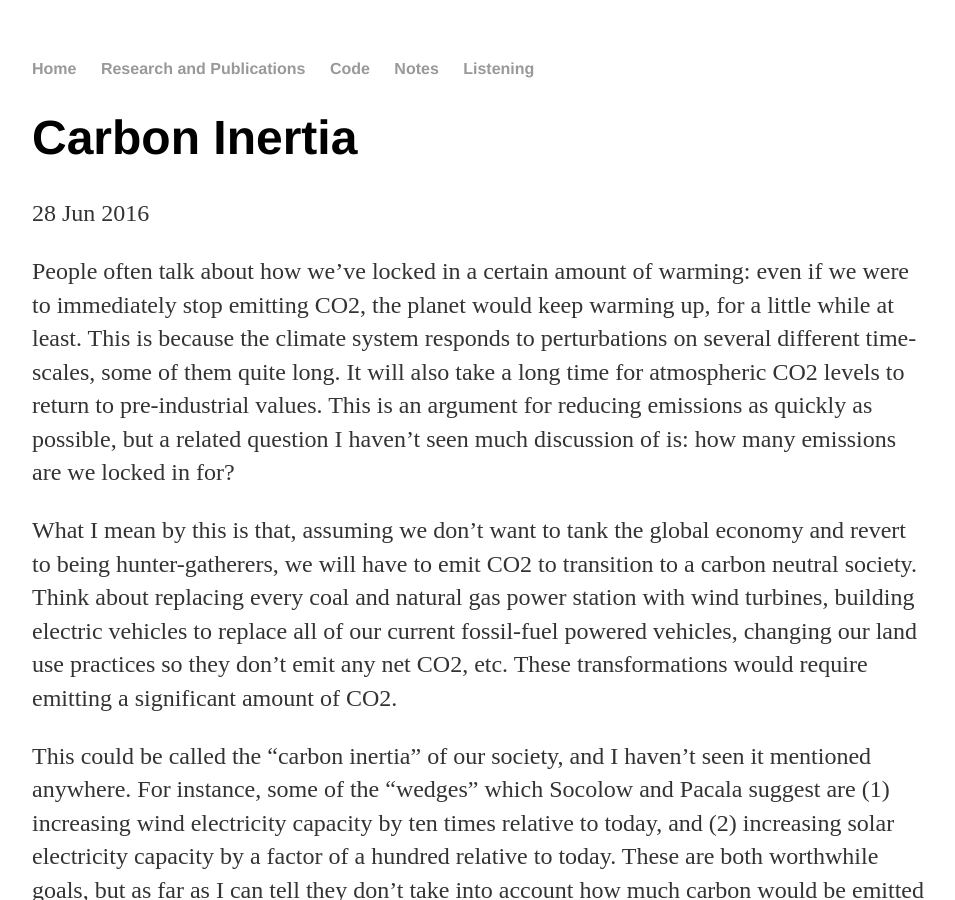
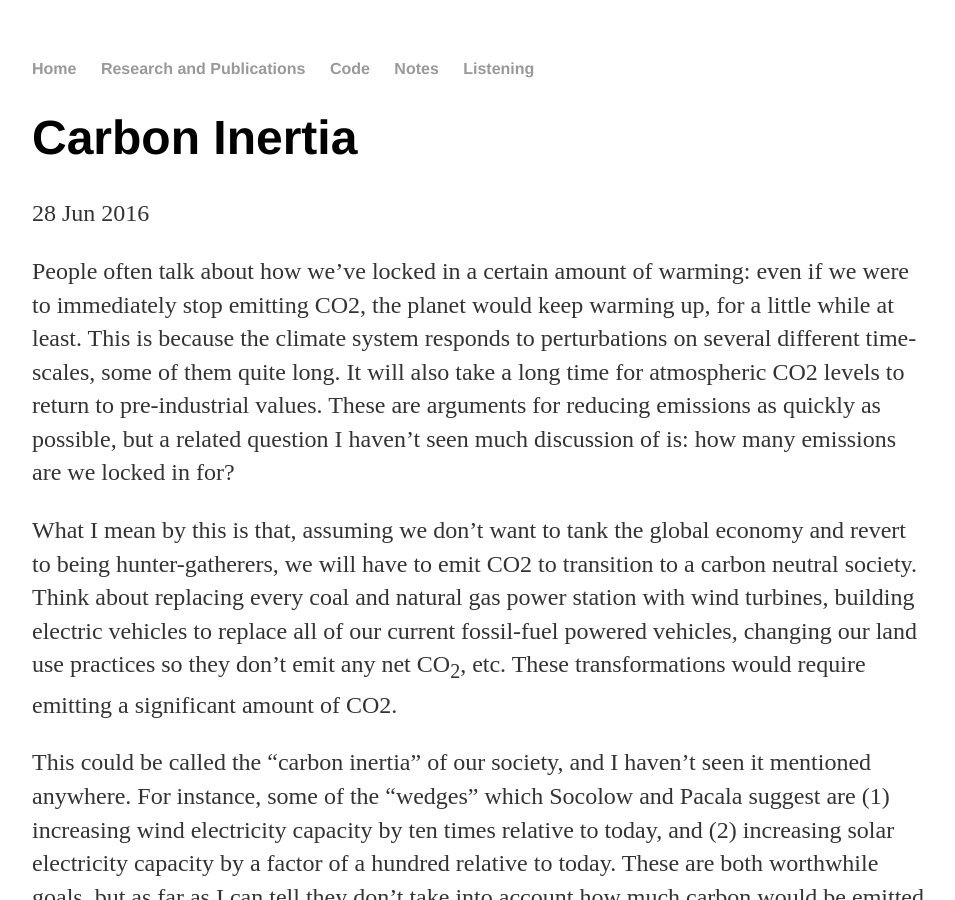
Before and after one commit to nicklutsko/nicklutsko.github.io, a Jekyll site: the page built from _posts/2016-06-28-Carbon-Intertia.md, in a window 1280 px wide and 900 px high. Shown: the whole window, without its empty margins (160-1115 px from the left). Built offline with Jekyll 4.4.1, drawn with Linux system fonts in a browser that asks for light colours.

Commit message:
edited post again

```diff
--- a/_posts/2016-06-28-Carbon-Intertia.md
+++ b/_posts/2016-06-28-Carbon-Intertia.md
@@ -4,10 +4,9 @@ title: "Carbon Inertia"
 date: 2016-06-28
 ---
 
-<p>People often talk about how we’ve locked in a certain amount of warming: even if we were to immediately stop emitting CO2, the planet would keep warming up, for a little while at least. This is because the climate system responds to perturbations on several different time-scales, some of them quite long. It will also take a long time for atmospheric CO2 levels to return to pre-industrial values. This is an argument for reducing emissions as quickly as possible, but a related question I haven’t seen much discussion of is: how many emissions are we locked in for?</p>
+<p>People often talk about how we’ve locked in a certain amount of warming: even if we were to immediately stop emitting CO2, the planet would keep warming up, for a little while at least. This is because the climate system responds to perturbations on several different time-scales, some of them quite long. It will also take a long time for atmospheric CO2 levels to return to pre-industrial values. These are arguments for reducing emissions as quickly as possible, but a related question I haven’t seen much discussion of is: how many emissions are we locked in for?</p>
 
-
-<p>What I mean by this is that, assuming we don’t want to tank the global economy and revert to being hunter-gatherers, we will have to emit CO2 to transition to a carbon neutral society. Think about replacing every coal and natural gas power station with wind turbines, building electric vehicles to replace all of our current fossil-fuel powered vehicles, changing our land use practices so they don’t emit any net CO2, etc.  These transformations would require emitting a significant amount of CO2.</p>
+<p>What I mean by this is that, assuming we don’t want to tank the global economy and revert to being hunter-gatherers, we will have to emit CO2 to transition to a carbon neutral society. Think about replacing every coal and natural gas power station with wind turbines, building electric vehicles to replace all of our current fossil-fuel powered vehicles, changing our land use practices so they don’t emit any net CO<sub>2</sub>, etc.  These transformations would require emitting a significant amount of CO2.</p>
 
 <p>This could be called the “carbon inertia” of our society, and I haven’t seen it mentioned anywhere. For instance, some of the “wedges” which Socolow and Pacala suggest are (1) increasing wind electricity capacity by ten times relative to today, and (2) increasing solar electricity capacity by a factor of a hundred relative to today. These are both worthwhile goals, but as far as I can tell they don’t take into account how much carbon would be emitted building all these wind turbines and solar cells.</p>
 
```
